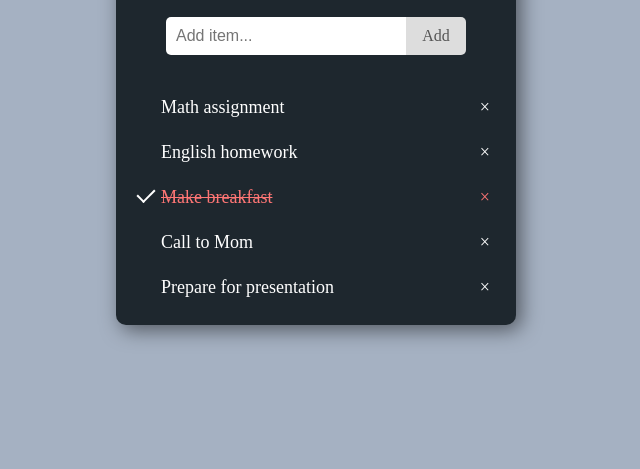
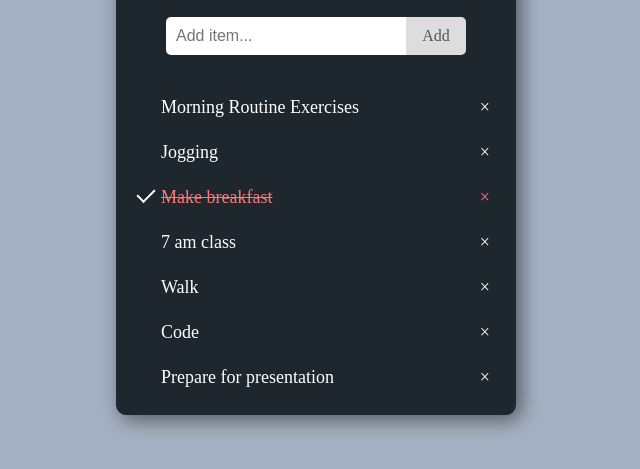
Before and after one commit to ynacastillo/todo-list-js, a plain HTML site: page index.html in a window 1280 px wide. Shown: the part 95-564 px from the top of the page, without its empty margins (324-964 px from the left). Drawn offline with Linux system fonts and the light colour scheme.

Commit message:
Update index.html

```diff
--- a/index.html
+++ b/index.html
@@ -14,10 +14,12 @@
         </div>
         <!-- list div -->
         <ul id="items">
-            <li>Math assignment</li>
-            <li>English homework</li>
+            <li> Morning Routine Exercises </li>
+            <li> Jogging </li>
             <li class="checked">Make breakfast</li>
-            <li>Call to Mom</li>
+            <li> 7 am class </li>
+             <li> Walk </li>
+              <li> Code </li>
             <li>Prepare for presentation</li>
         </ul>
     </div>
```
